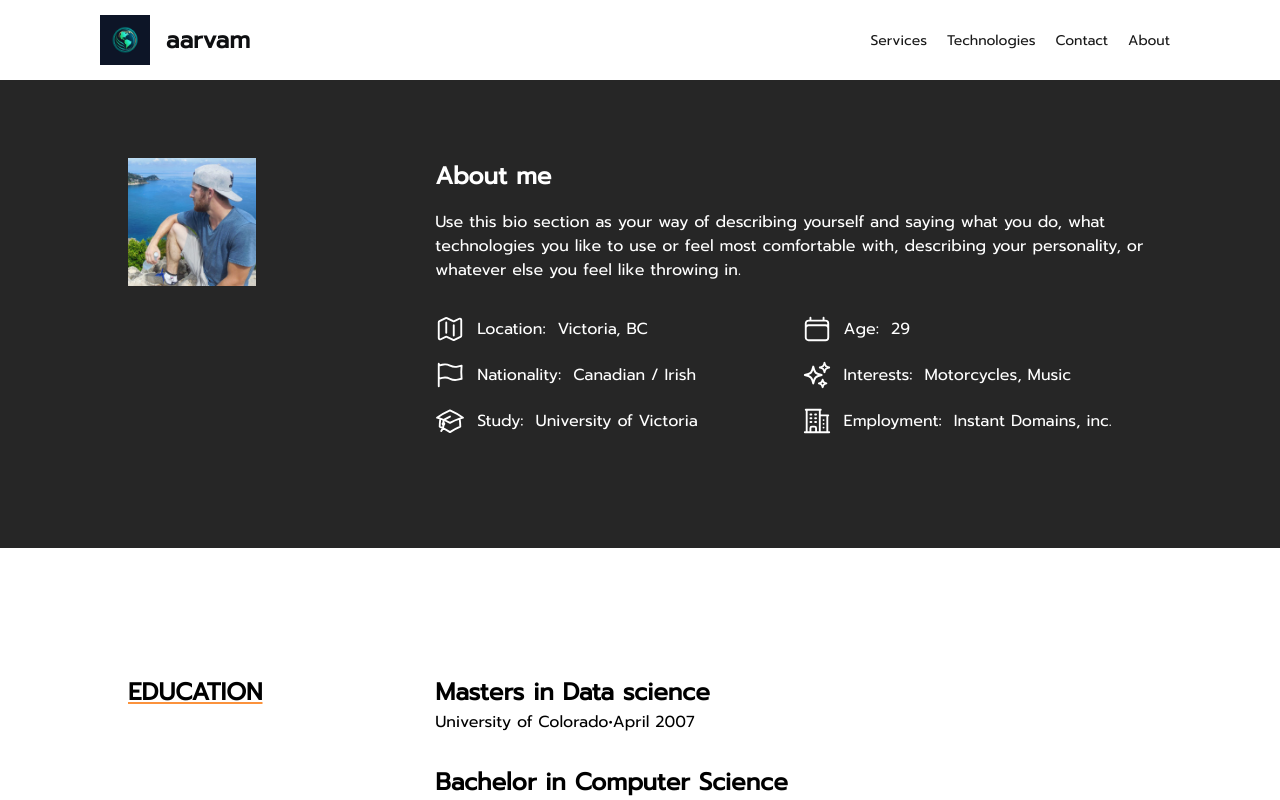
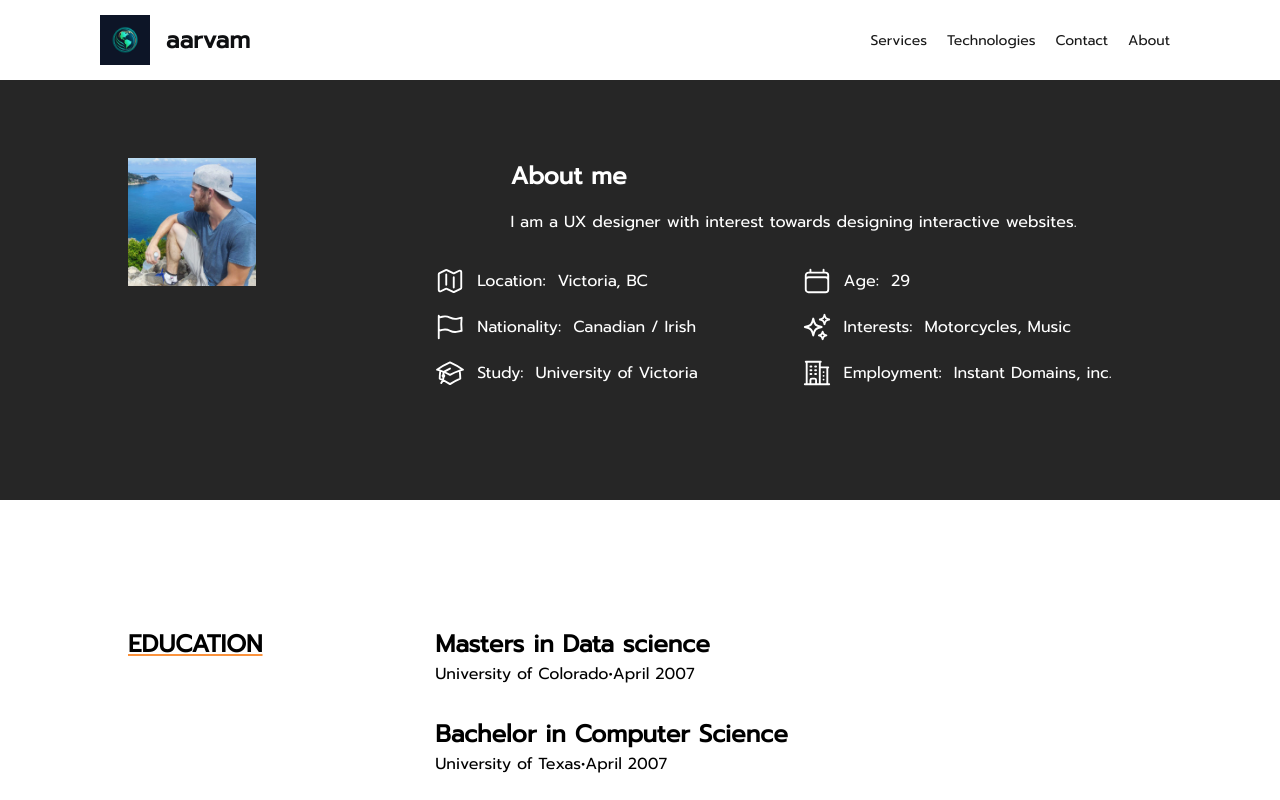
Before and after one commit to Ramnath2609/consultancy-webapp, a React (Create React App) app: page /resume in a window 1280 px wide. Shown: the top 800 px of the page. Built offline with nearby package versions, Linux system fonts and the light colour scheme.

Commit message:
updated comment

```diff
--- a/src/pages/Resume.js
+++ b/src/pages/Resume.js
@@ -250,7 +250,7 @@ export function Resume() {
             <FlexBox height="auto" flexDirection="column">
               <AboutText height="auto" flexDirection="column" alignItems="start">
                 <Styledh2>About me</Styledh2>
-                <p>Use this bio section as your way of describing yourself and saying what you do, what technologies you like to use or feel most comfortable with, describing your personality, or whatever else you feel like throwing in.</p>
+                <p>I am a UX designer with interest towards designing interactive websites.</p>
               </AboutText>
               <StyledUL>
                 {aboutItems.map(({ label, text, Icon }, idx) => (
```
